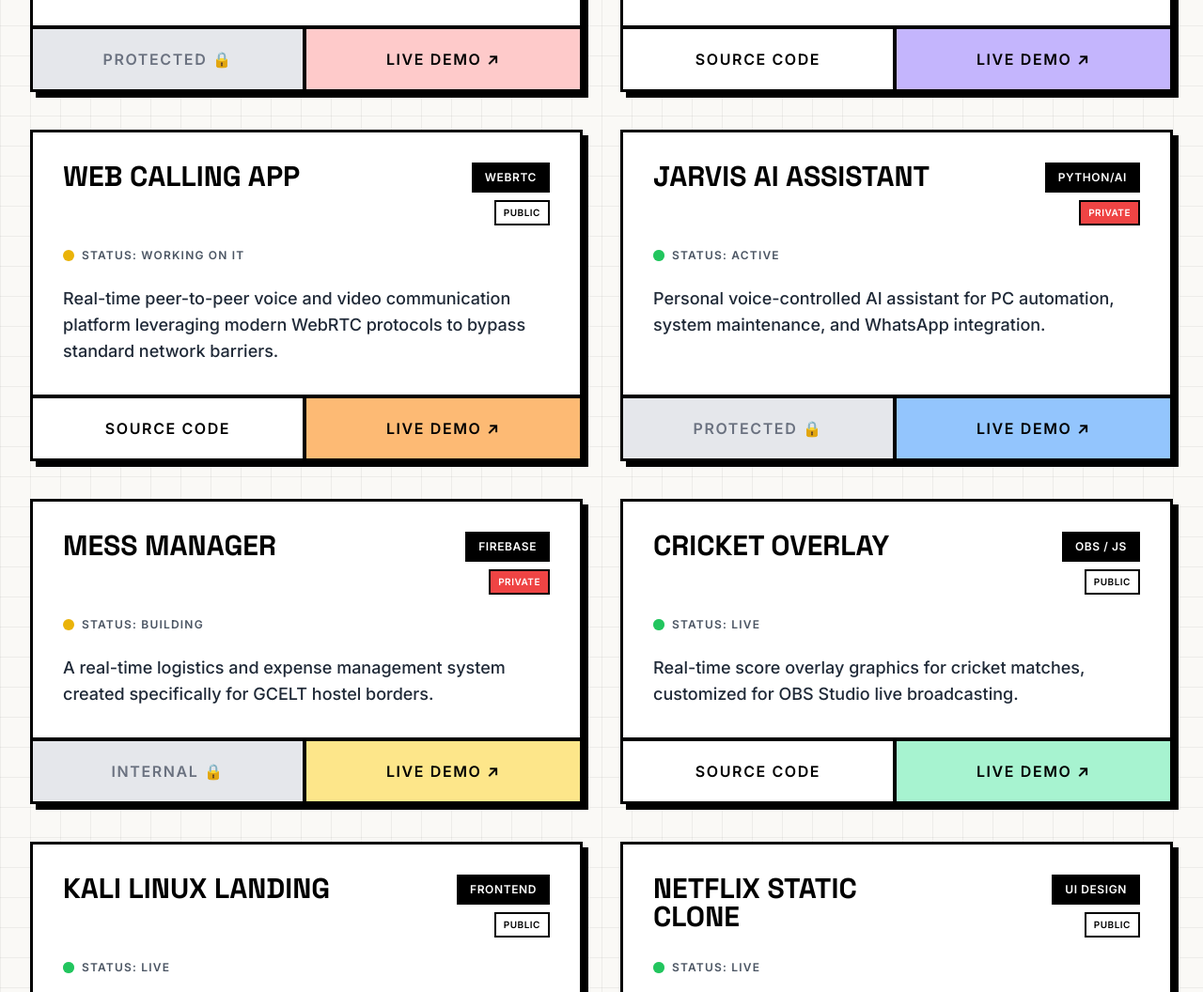
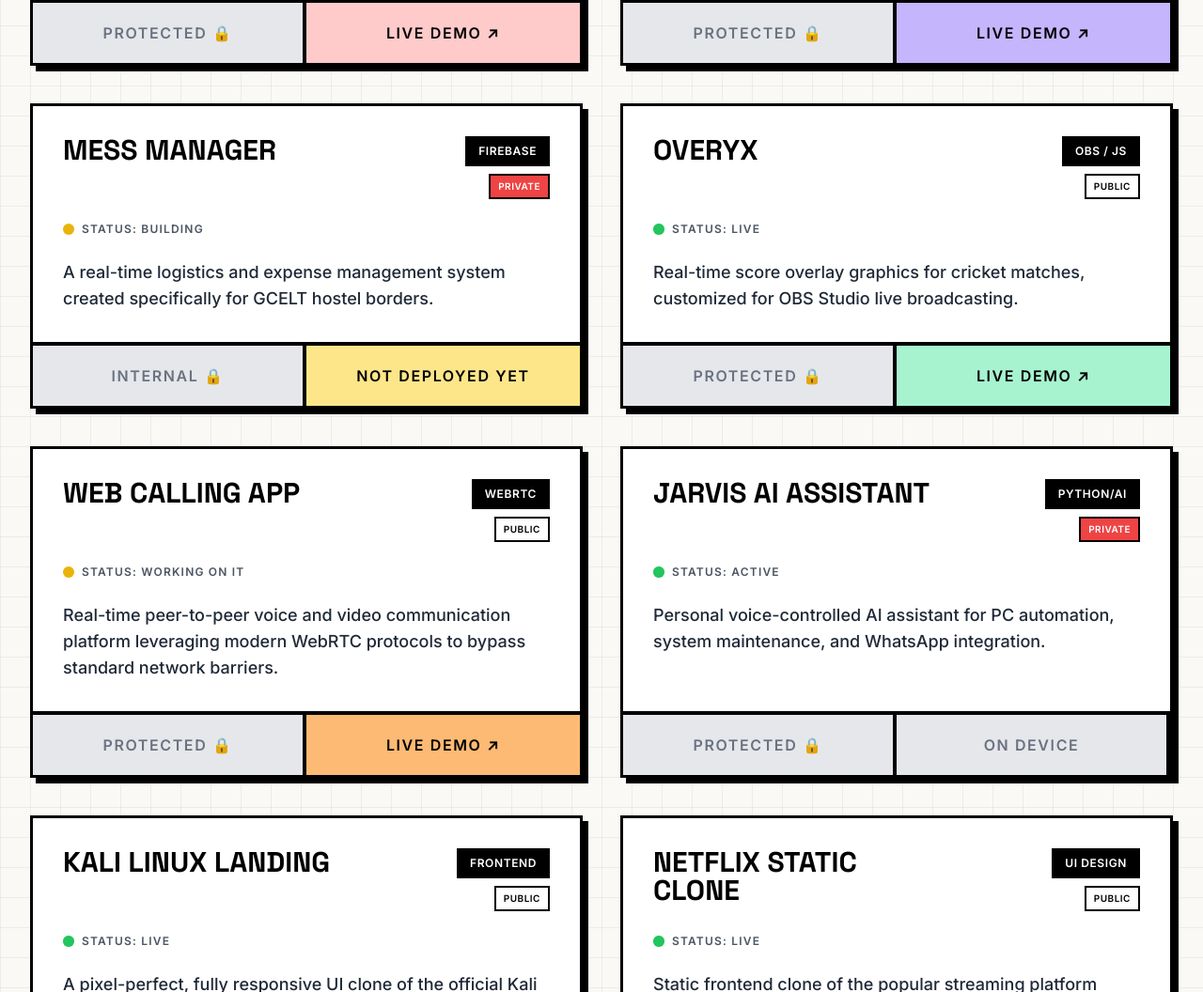
Before and after one commit to SubhadipCSE/This-is-Subhadip, a website: page public/index.html in a window 1280 px wide. Shown: the part 2053-3109 px from the top of the page at 94% size. Drawn offline with nearby package versions, Linux system fonts and the light colour scheme.

Commit message:
Links Added

```diff
--- a/public/index.html
+++ b/public/index.html
@@ -337,7 +337,7 @@
         </div>
 
         <p class="text-gray-800 font-medium text-lg mb-8">
-         GetDigitalCertificate is a comprehensive, multi-tenant B2B2C SaaS platform engineered specifically for educational institutions and student unions. It revolutionizes how colleges manage event attendance, issue certificates, and track academic credits like MAR (Mandatory Additional Requirement) points, eliminating paper waste and manual errors.
+         GetDigitalCertificate is a comprehensive, multi-tenant SaaS platform engineered specifically for educational institutions and student unions. It revolutionizes how colleges manage event attendance, issue certificates, and track academic credits like MAR (Mandatory Additional Requirement) points, eliminating paper waste and manual errors.
         </p>
       </div>
       <div class="flex w-full">
@@ -375,15 +375,83 @@
         </p>
       </div>
       <div class="flex w-full">
-        <a href="https://github.com/SubhadipCSE/Doctor-Camp" target="_blank" class="w-1/2 bg-white text-black text-center py-5 font-extrabold text-sm md:text-base uppercase tracking-widest hover:bg-black hover:text-white transition-colors border-r-4 border-black flex justify-center items-center">
-          Source Code
-        </a>
-        <a href="#" target="_blank" class="w-1/2 bg-[#C4B5FD] text-black text-center py-5 font-extrabold text-sm md:text-base uppercase tracking-widest hover:bg-black hover:text-white transition-colors flex justify-center items-center gap-2">
+       <div class="w-1/2 bg-gray-200 text-gray-500 text-center py-5 font-extrabold text-sm md:text-base uppercase tracking-widest border-r-4 border-black flex justify-center items-center cursor-not-allowed">
+          Protected 🔒
+        </div>
+        <a href="https://doctor-camp-system.onrender.com/" target="_blank" class="w-1/2 bg-[#C4B5FD] text-black text-center py-5 font-extrabold text-sm md:text-base uppercase tracking-widest hover:bg-black hover:text-white transition-colors flex justify-center items-center gap-2">
           Live Demo ↗
         </a>
       </div>
     </article>
 
+    <!-- Project 4: Mess Management System -->
+    <article class="hard-shadow bg-[#FDE68A] flex flex-col h-full overflow-hidden group">
+      <div class="p-8 pb-0 border-b-4 border-black bg-white flex-grow">
+        <div class="flex justify-between items-start mb-6">
+          <h3 class="text-3xl font-extrabold display-font uppercase leading-none max-w-[60%]">
+            Mess Manager
+          </h3>
+          <div class="flex flex-col items-end gap-2">
+            <span class="bg-black text-white border-2 border-black px-3 py-1.5 text-xs font-bold uppercase tracking-wider">Firebase</span>
+            <span class="bg-[#EF4444] text-white border-2 border-black px-2 py-1 text-[10px] font-bold uppercase tracking-wider">Private</span>
+          </div>
+        </div>
+
+        <div class="flex items-center gap-2 mb-6">
+          <span class="relative flex h-3 w-3">
+            <span class="relative inline-flex rounded-full h-3 w-3 bg-yellow-500"></span>
+          </span>
+          <span class="text-xs font-black uppercase tracking-widest text-gray-600">Status: Building</span>
+        </div>
+
+        <p class="text-gray-800 font-medium text-lg mb-8">
+          A real-time logistics and expense management system created specifically for GCELT hostel borders.
+        </p>
+      </div>
+      <div class="flex w-full">
+        <div class="w-1/2 bg-gray-200 text-gray-500 text-center py-5 font-extrabold text-sm md:text-base uppercase tracking-widest border-r-4 border-black flex justify-center items-center cursor-not-allowed">
+          Internal 🔒
+        </div>
+        <a href="" target="_blank" class="w-1/2 bg-[#FDE68A] text-black text-center py-5 font-extrabold text-sm md:text-base uppercase tracking-widest hover:bg-black hover:text-white transition-colors flex justify-center items-center gap-2">
+          Not Deployed yet
+        </a>
+      </div>
+    </article>
+
+    <!-- Project 5: Cricket Score Overlay -->
+    <article class="hard-shadow bg-[#A7F3D0] flex flex-col h-full overflow-hidden group">
+      <div class="p-8 pb-0 border-b-4 border-black bg-white flex-grow">
+        <div class="flex justify-between items-start mb-6">
+          <h3 class="text-3xl font-extrabold display-font uppercase leading-none max-w-[60%]">
+            OveryX
+          </h3>
+          <div class="flex flex-col items-end gap-2">
+            <span class="bg-black text-white border-2 border-black px-3 py-1.5 text-xs font-bold uppercase tracking-wider">OBS / JS</span>
+            <span class="bg-white text-black border-2 border-black px-2 py-1 text-[10px] font-bold uppercase tracking-wider">Public</span>
+          </div>
+        </div>
+
+        <div class="flex items-center gap-2 mb-6">
+          <span class="relative flex h-3 w-3">
+            <span class="animate-ping absolute inline-flex h-full w-full rounded-full bg-green-400 opacity-75"></span>
+            <span class="relative inline-flex rounded-full h-3 w-3 bg-green-500"></span>
+          </span>
+          <span class="text-xs font-black uppercase tracking-widest text-gray-600">Status: Live</span>
+        </div>
+
+        <p class="text-gray-800 font-medium text-lg mb-8">
+          Real-time score overlay graphics for cricket matches, customized for OBS Studio live broadcasting.
+        </p>
+      </div>
+      <div class="flex w-full">
+        <div class="w-1/2 bg-gray-200 text-gray-500 text-center py-5 font-extrabold text-sm md:text-base uppercase tracking-widest border-r-4 border-black flex justify-center items-center cursor-not-allowed">
+          Protected 🔒
+        </div>
+        <a href="https://scorboard-5d16f.web.app/" target="_blank" class="w-1/2 bg-[#A7F3D0] text-black text-center py-5 font-extrabold text-sm md:text-base uppercase tracking-widest hover:bg-black hover:text-white transition-colors flex justify-center items-center gap-2">
+          Live Demo ↗
+        </a>
+      </div>
+    </article>
     <!-- Project 2: Web Calling App -->
     <article class="hard-shadow bg-[#FDBA74] flex flex-col h-full overflow-hidden group">
       <div class="p-8 pb-0 border-b-4 border-black bg-white flex-grow">
@@ -409,10 +477,10 @@
         </p>
       </div>
       <div class="flex w-full">
-        <a href="https://github.com/SubhadipCSE/Web-Calling-App" target="_blank" class="w-1/2 bg-white text-black text-center py-5 font-extrabold text-sm md:text-base uppercase tracking-widest hover:bg-black hover:text-white transition-colors border-r-4 border-black flex justify-center items-center">
-          Source Code
-        </a>
-        <a href="#" target="_blank" class="w-1/2 bg-[#FDBA74] text-black text-center py-5 font-extrabold text-sm md:text-base uppercase tracking-widest hover:bg-black hover:text-white transition-colors flex justify-center items-center gap-2">
+       <div class="w-1/2 bg-gray-200 text-gray-500 text-center py-5 font-extrabold text-sm md:text-base uppercase tracking-widest border-r-4 border-black flex justify-center items-center cursor-not-allowed">
+          Protected 🔒
+        </div>
+        <a href="https://web-calling-app.onrender.com/" target="_blank" class="w-1/2 bg-[#FDBA74] text-black text-center py-5 font-extrabold text-sm md:text-base uppercase tracking-widest hover:bg-black hover:text-white transition-colors flex justify-center items-center gap-2">
           Live Demo ↗
         </a>
       </div>
@@ -447,80 +515,12 @@
         <div class="w-1/2 bg-gray-200 text-gray-500 text-center py-5 font-extrabold text-sm md:text-base uppercase tracking-widest border-r-4 border-black flex justify-center items-center cursor-not-allowed">
           Protected 🔒
         </div>
-        <a href="#" target="_blank" class="w-1/2 bg-[#93C5FD] text-black text-center py-5 font-extrabold text-sm md:text-base uppercase tracking-widest hover:bg-black hover:text-white transition-colors flex justify-center items-center gap-2">
-          Live Demo ↗
-        </a>
+        <div class="w-1/2 bg-gray-200 text-gray-500 text-center py-5 font-extrabold text-sm md:text-base uppercase tracking-widest border-r-4 border-black flex justify-center items-center cursor-not-allowed">
+          ON DEVICE
+        </div>
       </div>
     </article>
 
-    <!-- Project 4: Mess Management System -->
-    <article class="hard-shadow bg-[#FDE68A] flex flex-col h-full overflow-hidden group">
-      <div class="p-8 pb-0 border-b-4 border-black bg-white flex-grow">
-        <div class="flex justify-between items-start mb-6">
-          <h3 class="text-3xl font-extrabold display-font uppercase leading-none max-w-[60%]">
-            Mess Manager
-          </h3>
-          <div class="flex flex-col items-end gap-2">
-            <span class="bg-black text-white border-2 border-black px-3 py-1.5 text-xs font-bold uppercase tracking-wider">Firebase</span>
-            <span class="bg-[#EF4444] text-white border-2 border-black px-2 py-1 text-[10px] font-bold uppercase tracking-wider">Private</span>
-          </div>
-        </div>
-
-        <div class="flex items-center gap-2 mb-6">
-          <span class="relative flex h-3 w-3">
-            <span class="relative inline-flex rounded-full h-3 w-3 bg-yellow-500"></span>
-          </span>
-          <span class="text-xs font-black uppercase tracking-widest text-gray-600">Status: Building</span>
-        </div>
-
-        <p class="text-gray-800 font-medium text-lg mb-8">
-          A real-time logistics and expense management system created specifically for GCELT hostel borders.
-        </p>
-      </div>
-      <div class="flex w-full">
-        <div class="w-1/2 bg-gray-200 text-gray-500 text-center py-5 font-extrabold text-sm md:text-base uppercase tracking-widest border-r-4 border-black flex justify-center items-center cursor-not-allowed">
-          Internal 🔒
-        </div>
-        <a href="#" target="_blank" class="w-1/2 bg-[#FDE68A] text-black text-center py-5 font-extrabold text-sm md:text-base uppercase tracking-widest hover:bg-black hover:text-white transition-colors flex justify-center items-center gap-2">
-          Live Demo ↗
-        </a>
-      </div>
-    </article>
-
-    <!-- Project 5: Cricket Score Overlay -->
-    <article class="hard-shadow bg-[#A7F3D0] flex flex-col h-full overflow-hidden group">
-      <div class="p-8 pb-0 border-b-4 border-black bg-white flex-grow">
-        <div class="flex justify-between items-start mb-6">
-          <h3 class="text-3xl font-extrabold display-font uppercase leading-none max-w-[60%]">
-            Cricket Overlay
-          </h3>
-          <div class="flex flex-col items-end gap-2">
-            <span class="bg-black text-white border-2 border-black px-3 py-1.5 text-xs font-bold uppercase tracking-wider">OBS / JS</span>
-            <span class="bg-white text-black border-2 border-black px-2 py-1 text-[10px] font-bold uppercase tracking-wider">Public</span>
-          </div>
-        </div>
-
-        <div class="flex items-center gap-2 mb-6">
-          <span class="relative flex h-3 w-3">
-            <span class="animate-ping absolute inline-flex h-full w-full rounded-full bg-green-400 opacity-75"></span>
-            <span class="relative inline-flex rounded-full h-3 w-3 bg-green-500"></span>
-          </span>
-          <span class="text-xs font-black uppercase tracking-widest text-gray-600">Status: Live</span>
-        </div>
-
-        <p class="text-gray-800 font-medium text-lg mb-8">
-          Real-time score overlay graphics for cricket matches, customized for OBS Studio live broadcasting.
-        </p>
-      </div>
-      <div class="flex w-full">
-        <a href="#" target="_blank" class="w-1/2 bg-white text-black text-center py-5 font-extrabold text-sm md:text-base uppercase tracking-widest hover:bg-black hover:text-white transition-colors border-r-4 border-black flex justify-center items-center">
-          Source Code
-        </a>
-        <a href="#" target="_blank" class="w-1/2 bg-[#A7F3D0] text-black text-center py-5 font-extrabold text-sm md:text-base uppercase tracking-widest hover:bg-black hover:text-white transition-colors flex justify-center items-center gap-2">
-          Live Demo ↗
-        </a>
-      </div>
-    </article>
 
 
     <!-- Project 7: Kali Linux Landing -->
@@ -587,7 +587,7 @@
         <a href="https://github.com/SubhadipCSE/Netflix_Colne" target="_blank" class="w-1/2 bg-white text-black text-center py-5 font-extrabold text-sm md:text-base uppercase tracking-widest hover:bg-black hover:text-white transition-colors border-r-4 border-black flex justify-center items-center">
           Source Code
         </a>
-        <a href="#" target="_blank" class="w-1/2 bg-[#FCA5A5] text-black text-center py-5 font-extrabold text-sm md:text-base uppercase tracking-widest hover:bg-black hover:text-white transition-colors flex justify-center items-center gap-2">
+        <a href="https://netflix-colne-drab.vercel.app/" target="_blank" class="w-1/2 bg-[#FCA5A5] text-black text-center py-5 font-extrabold text-sm md:text-base uppercase tracking-widest hover:bg-black hover:text-white transition-colors flex justify-center items-center gap-2">
           Live Demo ↗
         </a>
       </div>
```
